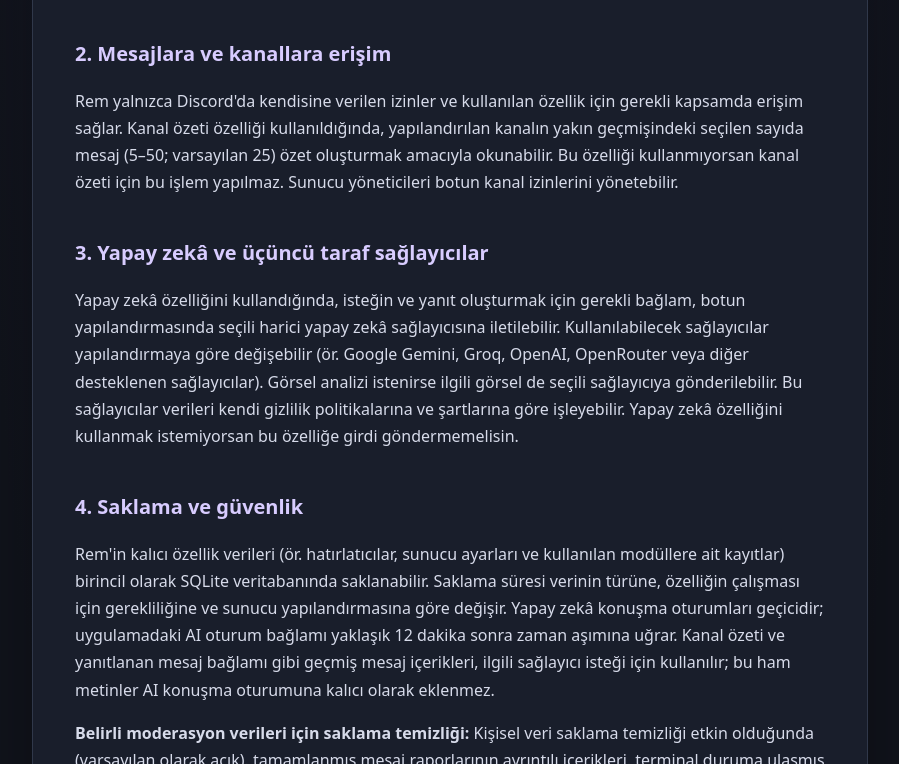
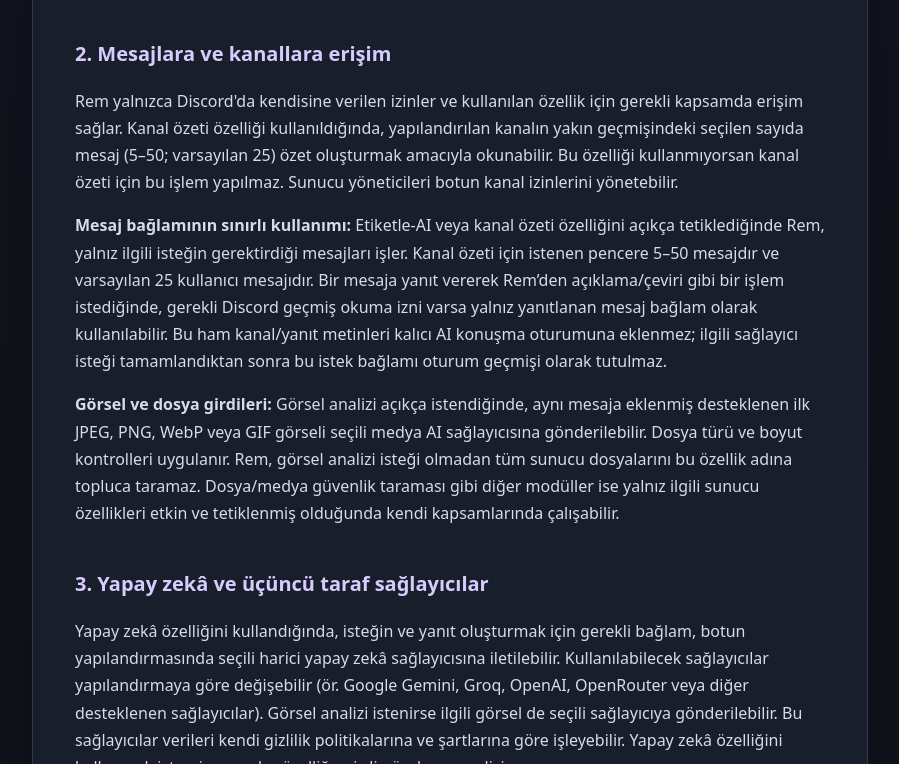
Before and after one commit to Laxerus/rem-legal, a plain HTML site: page privacy.html in a window 1280 px wide. Shown: the part 710-1474 px from the top of the page, without its empty margins (190-1089 px from the left). Drawn offline with Linux system fonts and the light colour scheme.

Commit message:
docs: clarify explicit message and image context processing

```diff
--- a/privacy.html
+++ b/privacy.html
@@ -3,10 +3,11 @@
 *{box-sizing:border-box}body{margin:0;background:radial-gradient(ellipse at top,#24213c 0,#10131b 55%);color:var(--text);font:16px/1.7 system-ui,-apple-system,Segoe UI,sans-serif}
 main{max-width:880px;margin:48px auto;padding:0 22px 64px}.card{background:var(--panel);border:1px solid var(--line);border-radius:20px;padding:clamp(22px,5vw,42px);box-shadow:0 18px 60px #0004}
 h1{font-size:clamp(2rem,5vw,3rem);line-height:1.1;margin:.2em 0 .35em}h2{margin-top:2em;font-size:1.25rem;color:#d8ccff}p,li{color:#d7dbea}small,.muted{color:var(--muted)}a{color:#c4b5fd}nav{display:flex;gap:18px;flex-wrap:wrap;margin:26px 0}nav a,.link{display:inline-block;padding:10px 15px;border:1px solid #51466f;border-radius:12px;text-decoration:none;background:#28233b}footer{margin-top:28px;color:var(--muted);font-size:.9rem}hr{border:0;border-top:1px solid var(--line);margin:28px 0}
-</style></head><body><main><section class="card"><p class="muted"><a href="index.html">Rem · Yasal Bilgiler</a></p><h1>Gizlilik Politikası</h1><p><strong>Son güncelleme:</strong> 18 Kasım 2026</p><p>Bu politika RemBot ("Rem", "bot") kullanılırken hangi bilgilerin işlenebileceğini, bunların hangi amaçlarla kullanıldığını ve gizlilik taleplerinin nasıl iletileceğini açıklar. Rem'i kullanarak bu politikayı okuduğunu kabul etmiş olursun.</p>
+</style></head><body><main><section class="card"><p class="muted"><a href="index.html">Rem · Yasal Bilgiler</a></p><h1>Gizlilik Politikası</h1><p><strong>Son güncelleme:</strong> 18 Kasım 2026</p><p>Bu politika RemBot ("Rem", "bot") kullanılırken hangi bilgilerin işlenebileceğini, bunların hangi amaçlarla kullanıldığını ve gizlilik taleplerinin nasıl iletileceğini açıklar. Bu politika, Rem kullanılırken gerçekleşebilecek veri işleme faaliyetleri hakkında bilgilendirme sağlar.</p>
 <h2>1. İşlenebilecek bilgiler</h2><ul><li><strong>Discord tanımlayıcıları:</strong> Kullanıcı, sunucu, kanal ve mesaj kimlikleri; komutların çalışması, sunucu ayarları, moderasyon ve özelliklerin doğru kişiye/sunucuya uygulanması için işlenebilir.</li><li><strong>Kullanıcı girdileri:</strong> Komutlar, botla paylaştığın metinler, görseller ve yapay zekâ yanıtı istediğinde gerekli konuşma bağlamı işlenebilir.</li><li><strong>Sunucu yapılandırması:</strong> Özellik tercihleri, kanal/rol ayarları ve botun çalışması için gerekli yapılandırmalar saklanabilir.</li><li><strong>Özellik verileri:</strong> Kullanılan özelliğe göre XP/seviye, ekonomi, hatırlatıcılar, öneriler, biletler ve moderasyon/kayıt verileri gibi bilgiler işlenebilir.</li><li><strong>Teknik kayıtlar:</strong> Hata ayıklama, kötüye kullanımın önlenmesi ve hizmetin güvenliği için sınırlı teknik olay/kayıt bilgileri tutulabilir.</li></ul>
 <h2>2. Mesajlara ve kanallara erişim</h2><p>Rem yalnızca Discord'da kendisine verilen izinler ve kullanılan özellik için gerekli kapsamda erişim sağlar. Kanal özeti özelliği kullanıldığında, yapılandırılan kanalın yakın geçmişindeki seçilen sayıda mesaj (5–50; varsayılan 25) özet oluşturmak amacıyla okunabilir. Bu özelliği kullanmıyorsan kanal özeti için bu işlem yapılmaz. Sunucu yöneticileri botun kanal izinlerini yönetebilir.</p>
-<h2>3. Yapay zekâ ve üçüncü taraf sağlayıcılar</h2><p>Yapay zekâ özelliğini kullandığında, isteğin ve yanıt oluşturmak için gerekli bağlam, botun yapılandırmasında seçili harici yapay zekâ sağlayıcısına iletilebilir. Kullanılabilecek sağlayıcılar yapılandırmaya göre değişebilir (ör. Google Gemini, Groq, OpenAI, OpenRouter veya diğer desteklenen sağlayıcılar). Görsel analizi istenirse ilgili görsel de seçili sağlayıcıya gönderilebilir. Bu sağlayıcılar verileri kendi gizlilik politikalarına ve şartlarına göre işleyebilir. Yapay zekâ özelliğini kullanmak istemiyorsan bu özelliğe girdi göndermemelisin.</p>
+<p><strong>Mesaj bağlamının sınırlı kullanımı:</strong> Etiketle-AI veya kanal özeti özelliğini açıkça tetiklediğinde Rem, yalnız ilgili isteğin gerektirdiği mesajları işler. Kanal özeti için istenen pencere 5–50 mesajdır ve varsayılan 25 kullanıcı mesajıdır. Bir mesaja yanıt vererek Rem’den açıklama/çeviri gibi bir işlem istediğinde, gerekli Discord geçmiş okuma izni varsa yalnız yanıtlanan mesaj bağlam olarak kullanılabilir. Bu ham kanal/yanıt metinleri kalıcı AI konuşma oturumuna eklenmez; ilgili sağlayıcı isteği tamamlandıktan sonra bu istek bağlamı oturum geçmişi olarak tutulmaz.</p>
+<p><strong>Görsel ve dosya girdileri:</strong> Görsel analizi açıkça istendiğinde, aynı mesaja eklenmiş desteklenen ilk JPEG, PNG, WebP veya GIF görseli seçili medya AI sağlayıcısına gönderilebilir. Dosya türü ve boyut kontrolleri uygulanır. Rem, görsel analizi isteği olmadan tüm sunucu dosyalarını bu özellik adına topluca taramaz. Dosya/medya güvenlik taraması gibi diğer modüller ise yalnız ilgili sunucu özellikleri etkin ve tetiklenmiş olduğunda kendi kapsamlarında çalışabilir.</p><h2>3. Yapay zekâ ve üçüncü taraf sağlayıcılar</h2><p>Yapay zekâ özelliğini kullandığında, isteğin ve yanıt oluşturmak için gerekli bağlam, botun yapılandırmasında seçili harici yapay zekâ sağlayıcısına iletilebilir. Kullanılabilecek sağlayıcılar yapılandırmaya göre değişebilir (ör. Google Gemini, Groq, OpenAI, OpenRouter veya diğer desteklenen sağlayıcılar). Görsel analizi istenirse ilgili görsel de seçili sağlayıcıya gönderilebilir. Bu sağlayıcılar verileri kendi gizlilik politikalarına ve şartlarına göre işleyebilir. Yapay zekâ özelliğini kullanmak istemiyorsan bu özelliğe girdi göndermemelisin.</p>
 <h2>4. Saklama ve güvenlik</h2>
 <p>Rem'in kalıcı özellik verileri (ör. hatırlatıcılar, sunucu ayarları ve kullanılan modüllere ait kayıtlar) birincil olarak SQLite veritabanında saklanabilir. Saklama süresi verinin türüne, özelliğin çalışması için gerekliliğine ve sunucu yapılandırmasına göre değişir. Yapay zekâ konuşma oturumları geçicidir; uygulamadaki AI oturum bağlamı yaklaşık 12 dakika sonra zaman aşımına uğrar. Kanal özeti ve yanıtlanan mesaj bağlamı gibi geçmiş mesaj içerikleri, ilgili sağlayıcı isteği için kullanılır; bu ham metinler AI konuşma oturumuna kalıcı olarak eklenmez.</p>
 <p><strong>Belirli moderasyon verileri için saklama temizliği:</strong> Kişisel veri saklama temizliği etkin olduğunda (varsayılan olarak açık), tamamlanmış mesaj raporlarının ayrıntılı içerikleri, terminal duruma ulaşmış AutoMod ihlal ayrıntıları ve sonuçlanmış itirazların metin içerikleri varsayılan olarak 30 gün sonra temizlenir. Sunucu yapılandırmasına göre bu süreler 0–3650 gün aralığında değişebilir. Temizlik, açık veya hâlâ kurtarma/inceleme sürecinde olan kayıtları silmez; denetim ve ilişkilendirme için gereken bazı kayıt kabukları (ör. durum, sunucu/kullanıcı veya vaka bağlantıları ve zaman bilgileri) korunabilir. Bu kural yalnızca belirtilen moderasyon veri aileleri içindir; hatırlatıcı, ekonomi, seviye, sunucu ayarı ve diğer özellik verileri farklı yaşam döngülerine tabi olabilir. Botu sunucudan kaldırmak tüm kayıtların otomatik olarak silindiği anlamına gelmez.</p>
```
